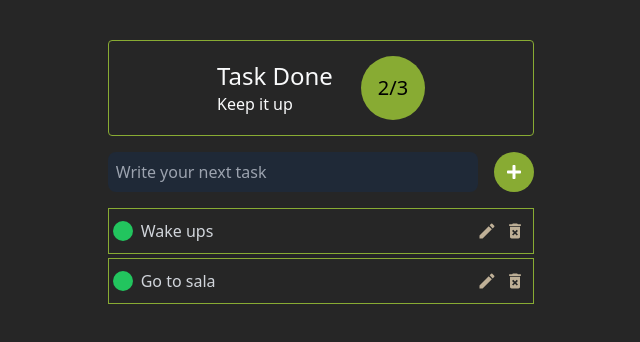
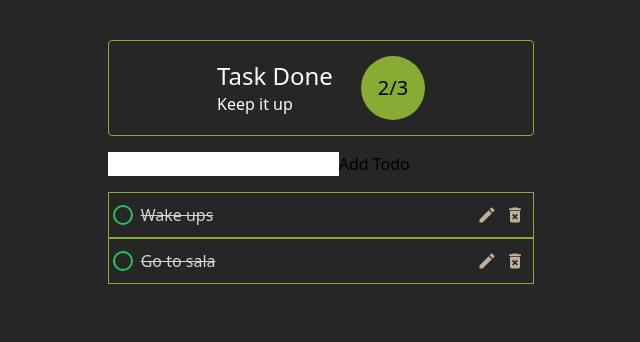
Before and after one commit to easycode002/ToDo-App, a React (Vite) app: page / in a window 1280 px wide. Shown: the top 342 px of the page, without its empty margins (319-959 px from the left). Built offline with nearby package versions, Linux system fonts and the light colour scheme.

Commit message:
add new function

```diff
--- a/src/components/todo_app/TodoForm.tsx
+++ b/src/components/todo_app/TodoForm.tsx
@@ -1,37 +1,84 @@
-// src/components/TodoForm.tsx
+// // src/components/TodoForm.tsx
 
-import React, { useState } from "react";
-import { TodoFormProps } from "../../data/types";
-import { FaPlus } from "react-icons/fa";
+// import React, { useEffect, useState } from "react";
+// import { TodoFormProps } from "../../data/types";
+// import { FaPlus } from "react-icons/fa";
 
-const TodoForm: React.FC<TodoFormProps> = ({ addTodo }) => {
+// const TodoForm: React.FC<TodoFormProps> = ({ addOrUpdateTodo,editTodo }) => {
+//   const [input, setInput] = useState<string>("");
+//   useEffect(() => {
+//     if (editTodo) {
+//       setInput(editTodo.text);
+//     } else {
+//       setInput("");
+//     }
+//   }, [editTodo]);
+//   const handleSubmit = (e: React.FormEvent) => {
+//     e.preventDefault();
+//     if (input.trim()) {
+//       addOrUpdateTodo(input);
+//       setInput("");
+//     }
+//   };
+//   return (
+//     <form onSubmit={handleSubmit}>
+//       <div className="flex justify-between items-center gap-x-4">
+//         <input
+//           className="outline-none p-2 bg-[#1F2937] rounded-lg text-gray-50 w-full"
+//           type="text"
+//           value={input}
+//           onChange={(e) => setInput(e.target.value)}
+//           placeholder="Write your next task"
+//         />
+//         <div className="flex gap-x-4">
+//           <button
+//             type="submit"
+//             className="flex justify-center items-center bg-[#88AB33] px-2 py-2 rounded-full h-10 w-10"
+//           ><FaPlus className="text-white" />
+//           {editTodo ? "Update Todo" : "Add Todo"}
+//           </button>
+//         </div>
+//       </div>
+//     </form>
+//   );
+// };
+
+// export default TodoForm;
+import React, { useState, useEffect } from "react";
+import { ToDo } from "../../data/types";
+
+interface TodoFormProps {
+  addOrUpdateTodo: (text: string) => void;
+  editTodo: ToDo | null;
+}
+
+const TodoForm: React.FC<TodoFormProps> = ({ addOrUpdateTodo, editTodo }) => {
   const [input, setInput] = useState<string>("");
 
-  const handleSubmit = (event: React.FormEvent<HTMLFormElement>) => {   // define type for event
-    event.preventDefault();
-    if (input.trim()) {   // ប្រសិនបើមានinput វានឹងtrim() កាត់space freeចោល
-      addTodo(input);     // add `input` to addTodo
-      setInput("");       // after add, setInput to empty string
+  useEffect(() => {
+    if (editTodo) {
+      setInput(editTodo.text);
+    } else {
+      setInput("");
+    }
+  }, [editTodo]);
+
+  const handleSubmit = (e: React.FormEvent) => {
+    e.preventDefault();
+    if (input.trim()) {
+      addOrUpdateTodo(input);
+      setInput("");
     }
   };
+
   return (
     <form onSubmit={handleSubmit}>
-      <div className="flex justify-between items-center gap-x-4">
-        <input
-          className="outline-none p-2 bg-[#1F2937] rounded-lg text-gray-50 w-full"
-          type="text"
-          value={input}
-          onChange={(e) => setInput(e.target.value)}
-          placeholder="Write your next task"
-        />
-        <div className="flex gap-x-4">
-          <button
-            type="submit"
-            className="flex justify-center items-center bg-[#88AB33] px-2 py-2 rounded-full h-10 w-10"
-          ><FaPlus className="text-white" />
-          </button>
-        </div>
-      </div>
+      <input
+        type="text"
+        value={input}
+        onChange={(e) => setInput(e.target.value)}
+      />
+      <button type="submit">{editTodo ? "Update Todo" : "Add Todo"}</button>
     </form>
   );
 };
--- a/src/components/todo_app/TodoList.tsx
+++ b/src/components/todo_app/TodoList.tsx
@@ -2,28 +2,25 @@ import React from "react";
 import { TodoListProps } from "../../data/types";
 import { MdDeleteForever, MdEdit } from "react-icons/md";
 
-const TodoList: React.FC<TodoListProps> = ({ todos, deleteTodo }) => {
+const TodoList: React.FC<TodoListProps> = ({ todos, deleteTodo, startEditTodo }) => {
   return (
-    <div className="mt-2">
+    <div className="flex flex-col gap-y-1 mt-4">
       {todos.length === 0 ? (
-        <p className="text-gray-500">
-          No todo available. Please add some task!
-        </p>
+        <p className="text-gray-300">No todos available. Please add some tasks!</p>
       ) : (
-        <ul className="flex flex-col gap-y-1 mt-4">
+        <ul>
           {todos.map((todo) => (
             <li key={todo.id}>
               <div className="flex justify-between border-[#88AB33] border-[1px] p-1">
                 <div className="flex flex-row justify-center items-center gap-x-2">
-                  <div className="flex bg-[#22C55E] h-5 w-5 rounded-full" />
+                  <div
+                    className={`h-5 w-5 rounded-full ${
+                      todo.completed ? 'border-2 border-[#22C55E]' : 'bg-[#22C55E]'
+                    }`}
+                  />
                   <span
-                    // style={{
-                    //   textDecoration: todo.completed ? "line-through" : "none",
-                    // }}
                     style={{
-                      textDecoration: todo.completed
-                        ? "Completed"
-                        : "Not Completed",
+                      textDecoration: todo.completed ? "line-through" : "none",
                     }}
                     className="text-gray-300"
                   >
@@ -31,13 +28,10 @@ const TodoList: React.FC<TodoListProps> = ({ todos, deleteTodo }) => {
                   </span>
                 </div>
                 <div className="flex gap-x-0">
-                  <button className="px-1 py-2">
+                  <button onClick={() => startEditTodo(todo)} className="px-1 py-2">
                     <MdEdit className="w-5 h-5 text-[#BFB097]" />
                   </button>
-                  <button
-                    onClick={() => deleteTodo(todo.id)}
-                    className="px-1 py-2"
-                  >
+                  <button onClick={() => deleteTodo(todo.id)} className="px-1 py-2">
                     <MdDeleteForever className="h-5 w-5 text-[#BFB097]" />
                   </button>
                 </div>
--- a/src/components/todo_app/TodoPage.tsx
+++ b/src/components/todo_app/TodoPage.tsx
@@ -5,28 +5,41 @@ import { ToDo } from "../../data/types";
 import TodoHeader from "./TodoHeader";
 
 const TodoPage: React.FC = () => {
-  const initialTodos:ToDo[] = [
+  const initialTodos: ToDo[] = [
     { id: 1, text: "Wake ups", completed: true },
     { id: 2, text: "Go to sala", completed: true },
-  ]
+  ];
   const [todos, setTodos] = useState<ToDo[]>(initialTodos);
+  const [editTodo, setEditTodo] = useState<ToDo | null>(null);
 
-  const addTodo = (text: string) => {
-    const newTodo: ToDo = { id: Date.now(), text, completed: false };
-    setTodos([...todos, newTodo]);        // use destructuring like rest
-    console.log(newTodo)                  // it will be return array object
+  const addOrUpdateTodo = (text: string) => {
+    if (editTodo) {
+      setTodos(
+        todos.map((todo) =>
+          todo.id === editTodo.id ? { ...todo, text } : todo
+        )
+      );
+      setEditTodo(null);
+    } else {
+      const newTodo: ToDo = { id: Date.now(), text, completed: false };
+      setTodos([...todos, newTodo]);
+    }
   };
 
   const deleteTodo = (id: number) => {
-    setTodos(todos.filter(todo => todo.id !== id));
+    setTodos(todos.filter((todo) => todo.id !== id));
+  };
+
+  const startEditTodo = (todo: ToDo) => {
+    setEditTodo(todo);
   };
 
   return (
     <div>
       <div className="">
         <TodoHeader />
-        <TodoForm addTodo={addTodo} />
-        <TodoList todos={todos} deleteTodo={deleteTodo} />
+        <TodoForm addOrUpdateTodo={addOrUpdateTodo} editTodo={editTodo} />
+        <TodoList todos={todos} deleteTodo={deleteTodo} startEditTodo={startEditTodo}/>
       </div>
     </div>
   );
--- a/src/data/types.ts
+++ b/src/data/types.ts
@@ -5,10 +5,12 @@ export interface ToDo {
 }
 
 export interface TodoFormProps {
-  addTodo: (text: string) => void; // func take string and return void
+    addOrUpdateTodo: (text: string) => void; // func take string and return void
+    editTodo: ToDo | null;
 }
 
 export interface TodoListProps {
-  todos: ToDo[]; // define the prop array for ToDo items
-  deleteTodo: (id: number) => void; //
+  todos: ToDo[];
+  deleteTodo: (id: number) => void;
+  startEditTodo: (todo: ToDo) => void;
 }
```
